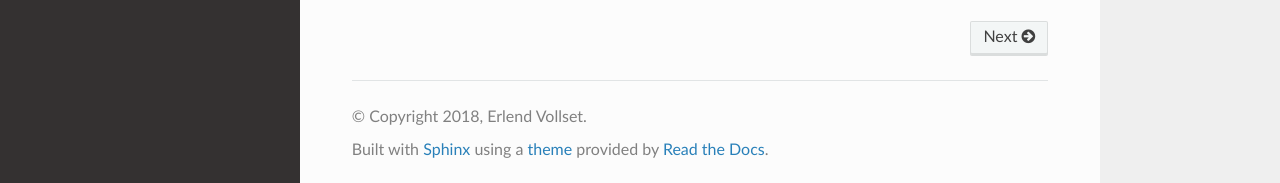
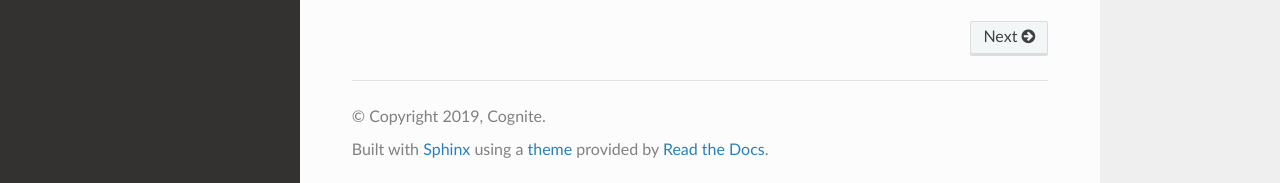
Before and after one commit to cognitedata/cognite-sdk-python, a Sphinx documentation site: the page built from docs/source/index.rst, in a window 1280 px wide and 900 px high, scrolled down 4390 px. Shown: the part 714-897 px from the top of the window. Built offline with Sphinx 7.4.7 and the Read the Docs theme 2.0.0, drawn with Linux system fonts in a browser that asks for light colours.

Commit message:
Copyright to Cognite
Signed-off-by: Even Wiik Thomassen <even.thomassen@cognite.com>

```diff
--- a/docs/source/conf.py
+++ b/docs/source/conf.py
@@ -44,7 +44,7 @@ master_doc = "index"
 
 # General information about the project.
 project = "cognite-sdk"
-copyright = "2018, Erlend Vollset"
+copyright = "2019, Cognite"
 author = "Erlend Vollset"
 
 # The version info for the project you're documenting, acts as replacement for
@@ -134,7 +134,7 @@ latex_elements = {
 # (source start file, target name, title,
 #  author, documentclass [howto, manual, or own class]).
 latex_documents = [
-    (master_doc, "cognite-sdk-python.tex", "cognite-sdk-python Documentation", "Erlend Vollset", "manual")
+    (master_doc, "cognite-sdk-python.tex", "cognite-sdk-python Documentation", "Cognite", "manual")
 ]
 
 
```
